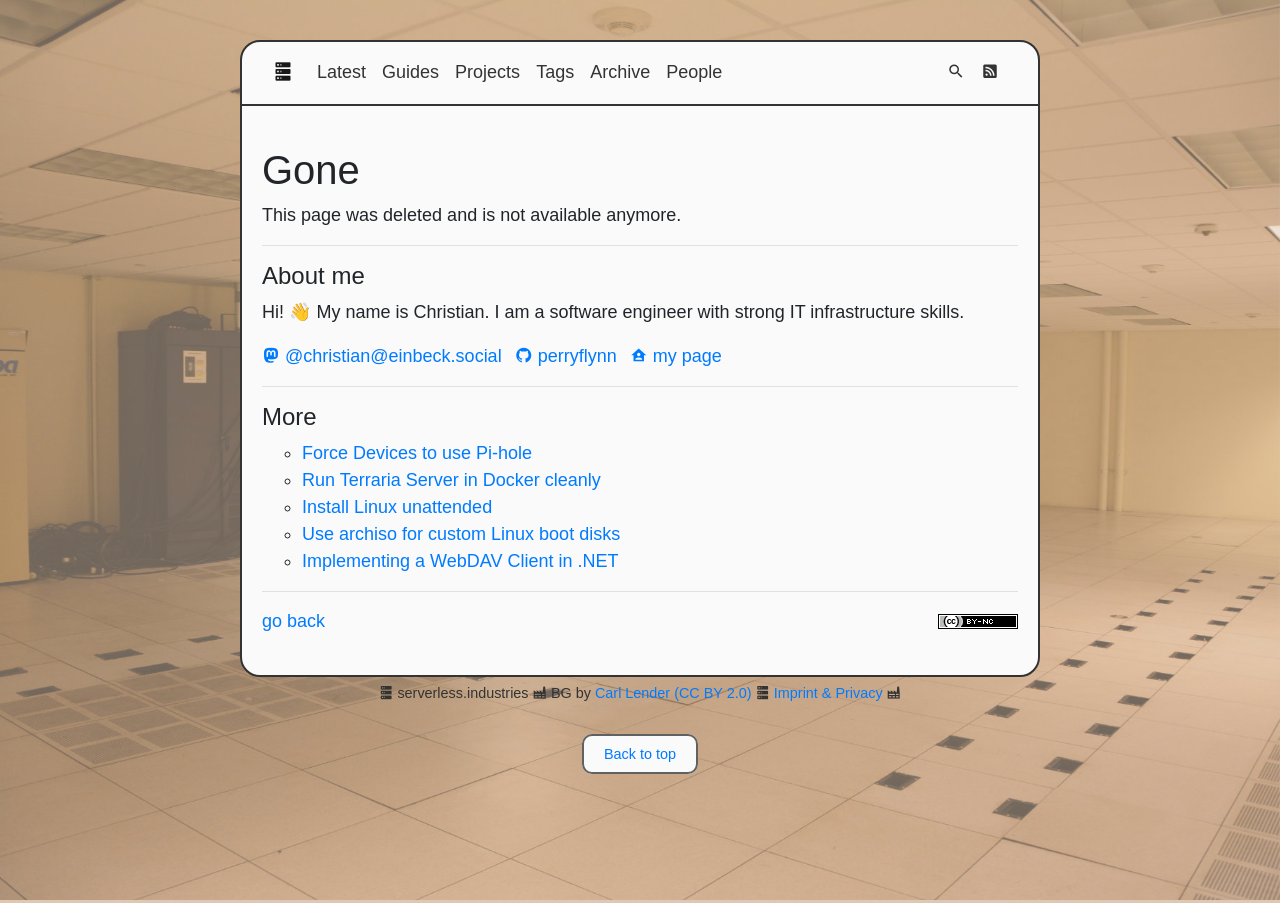
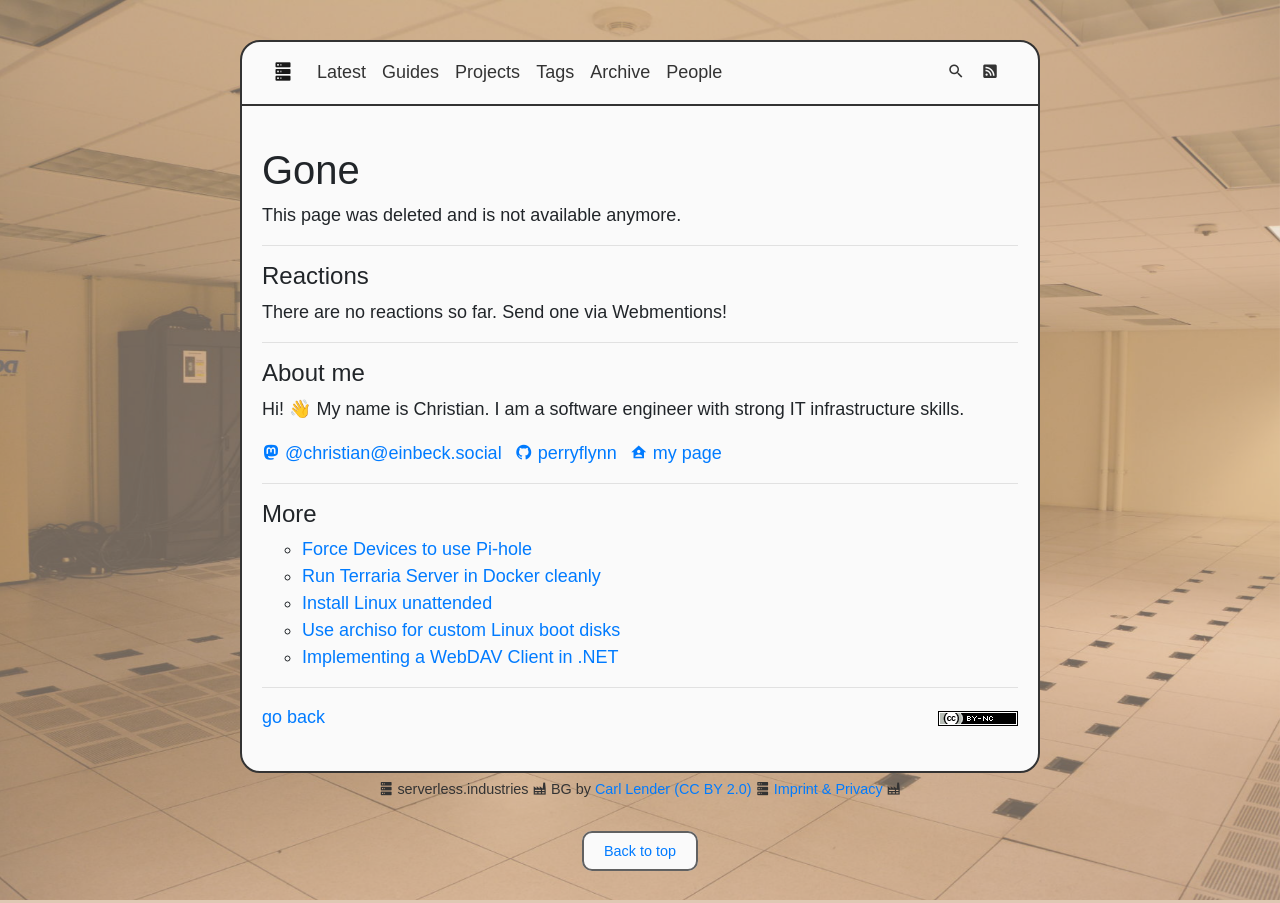
Before and after one commit to perryflynn/serverless.industries, a Jekyll site: the page built from src/_posts/2025/2025-01-01-indieweb-test-2.en.md, in a window 1280 px wide. Built offline with Jekyll 4.4.1, drawn with Linux system fonts in a browser that asks for light colours.

Commit message:
add comments/reactions to posts

```diff
--- a/src/_layouts/post.html
+++ b/src/_layouts/post.html
@@ -59,6 +59,22 @@ layout: content
             {% endfor %}
         </ul>
     {% endif %}
+{% endif %}
+
+<hr>
+{% assign postkey = page.url | relative_url %}
+{% assign comments = site.data.comments[postkey] %}
+<h4>Reactions</h4>
+{% if comments.size > 0 %}
+    <ul>
+        {% for comment in comments %}
+            {% if comment.type == 'mention' %}
+                <li><span class="mdi mdi-link-variant"></span> {{comment.author | default: 'Someone' | strip_html}} mentioned this post at <a href="{{comment.url}}" target="_blank">{{comment.title | strip_html}}</a> on <time datetime="{{comment.mentioned_at}}">{{comment.mentioned_at|date: '%d. %B %Y'}}</time></li>
+            {% endif %}
+        {% endfor %}
+    </ul>
+{% else %}
+<p>There are no reactions so far. Send one via Webmentions!</p>
 {% endif %}
 
 <hr>
```
Also changed, not shown: .gitlab-ci.yml, 1 other file.
